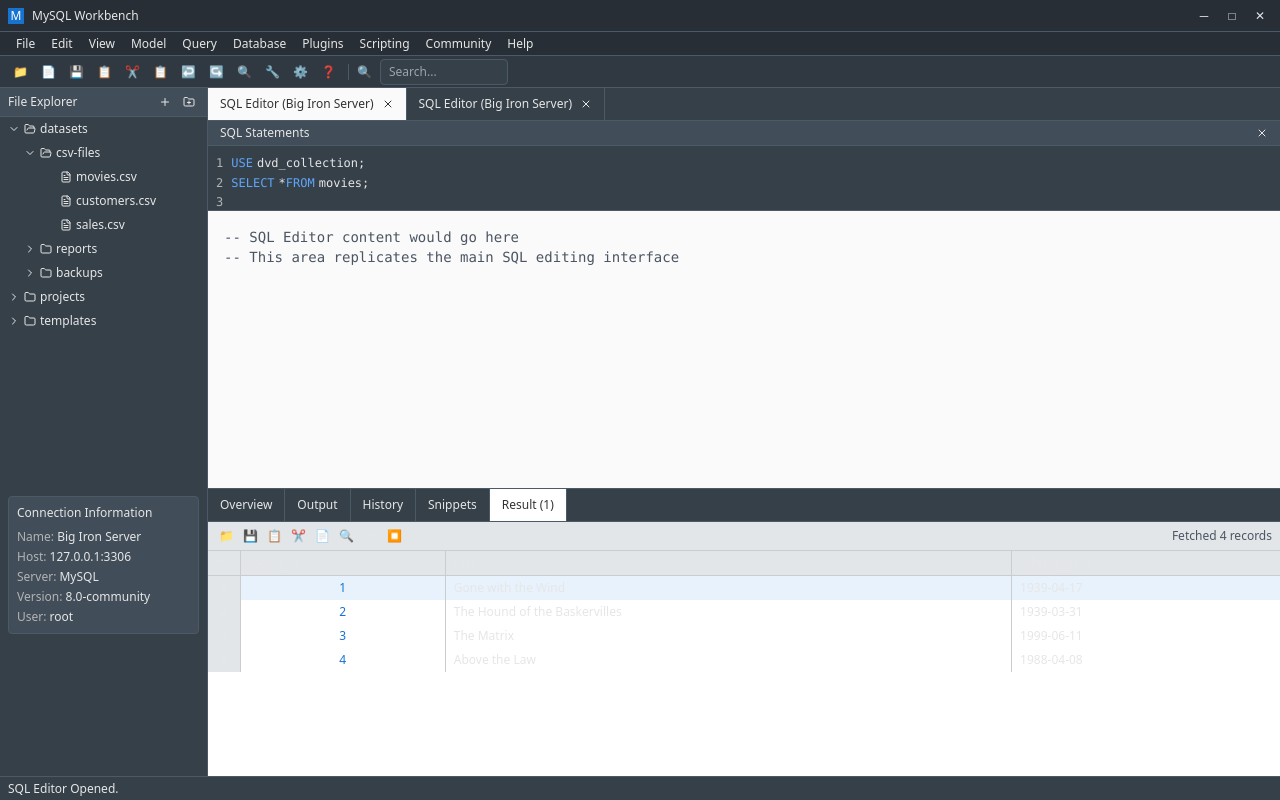
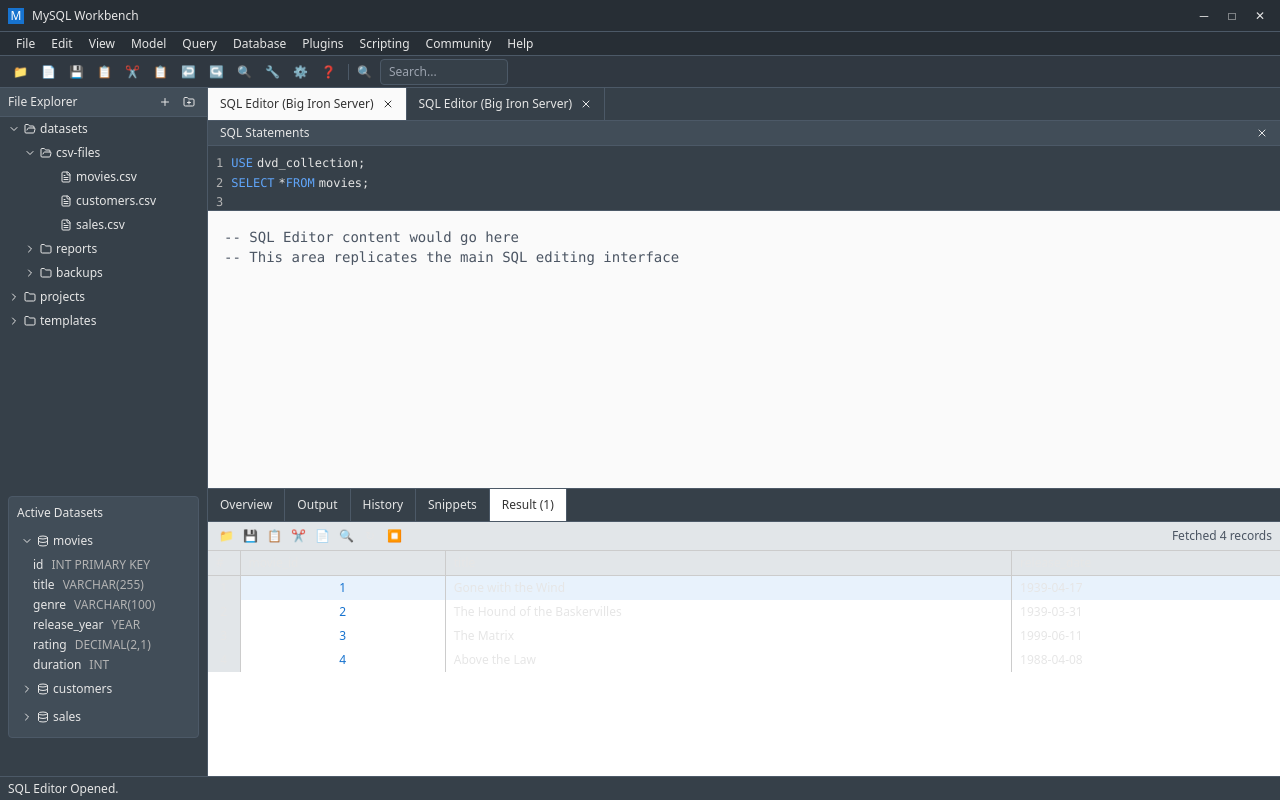
Before and after one commit to SaisagarYT/pixel-perfect-replicator-391, a React (Vite) app: page / in a window 1280 px wide. Built offline with nearby package versions, Linux system fonts and the light colour scheme.

Commit message:
Refactor ConnectionInfo component
Replace connection details with a dataset accordion, displaying column names and SQL data types.

```diff
--- a/src/components/ConnectionInfo.tsx
+++ b/src/components/ConnectionInfo.tsx
@@ -1,16 +1,88 @@
 import { cn } from "@/lib/utils";
+import { ChevronDown, ChevronRight, Database } from "lucide-react";
+import { useState } from "react";
 
 const ConnectionInfo = () => {
+  const [expandedDatasets, setExpandedDatasets] = useState<Set<string>>(new Set(["movies"]));
+
+  const toggleDataset = (dataset: string) => {
+    const newExpanded = new Set(expandedDatasets);
+    if (newExpanded.has(dataset)) {
+      newExpanded.delete(dataset);
+    } else {
+      newExpanded.add(dataset);
+    }
+    setExpandedDatasets(newExpanded);
+  };
+
+  const datasets = [
+    {
+      name: "movies",
+      columns: [
+        { name: "id", datatype: "INT PRIMARY KEY" },
+        { name: "title", datatype: "VARCHAR(255)" },
+        { name: "genre", datatype: "VARCHAR(100)" },
+        { name: "release_year", datatype: "YEAR" },
+        { name: "rating", datatype: "DECIMAL(2,1)" },
+        { name: "duration", datatype: "INT" }
+      ]
+    },
+    {
+      name: "customers",
+      columns: [
+        { name: "customer_id", datatype: "INT PRIMARY KEY" },
+        { name: "first_name", datatype: "VARCHAR(50)" },
+        { name: "last_name", datatype: "VARCHAR(50)" },
+        { name: "email", datatype: "VARCHAR(100)" },
+        { name: "phone", datatype: "VARCHAR(20)" },
+        { name: "created_at", datatype: "TIMESTAMP" }
+      ]
+    },
+    {
+      name: "sales",
+      columns: [
+        { name: "sale_id", datatype: "INT PRIMARY KEY" },
+        { name: "customer_id", datatype: "INT" },
+        { name: "movie_id", datatype: "INT" },
+        { name: "sale_date", datatype: "DATE" },
+        { name: "amount", datatype: "DECIMAL(10,2)" },
+        { name: "payment_method", datatype: "ENUM('cash','card','online')" }
+      ]
+    }
+  ];
+
   return (
     <div className="bg-workbench-surface border-r border-workbench-border w-52 p-2">
       <div className="bg-workbench-surface-light border border-workbench-border rounded p-2">
-        <h4 className="text-xs font-medium text-workbench-text mb-2">Connection Information</h4>
-        <div className="space-y-1 text-xs text-workbench-text">
-          <div><span className="text-workbench-text-muted">Name:</span> Big Iron Server</div>
-          <div><span className="text-workbench-text-muted">Host:</span> 127.0.0.1:3306</div>
-          <div><span className="text-workbench-text-muted">Server:</span> MySQL</div>
-          <div><span className="text-workbench-text-muted">Version:</span> 8.0-community</div>
-          <div><span className="text-workbench-text-muted">User:</span> root</div>
+        <h4 className="text-xs font-medium text-workbench-text mb-2">Active Datasets</h4>
+        <div className="space-y-1">
+          {datasets.map((dataset) => (
+            <div key={dataset.name}>
+              <div
+                className="flex items-center text-xs text-workbench-text hover:bg-workbench-hover cursor-pointer py-1 px-1 rounded"
+                onClick={() => toggleDataset(dataset.name)}
+              >
+                {expandedDatasets.has(dataset.name) ? (
+                  <ChevronDown className="w-3 h-3 mr-1" />
+                ) : (
+                  <ChevronRight className="w-3 h-3 mr-1" />
+                )}
+                <Database className="w-3 h-3 mr-1" />
+                <span className="font-medium">{dataset.name}</span>
+              </div>
+
+              {expandedDatasets.has(dataset.name) && (
+                <div className="ml-4 mt-1 space-y-1">
+                  {dataset.columns.map((column) => (
+                    <div key={column.name} className="text-xs text-workbench-text-muted">
+                      <span className="text-workbench-text">{column.name}</span>
+                      <span className="text-workbench-text-muted ml-2">{column.datatype}</span>
+                    </div>
+                  ))}
+                </div>
+              )}
+            </div>
+          ))}
         </div>
       </div>
     </div>
```
